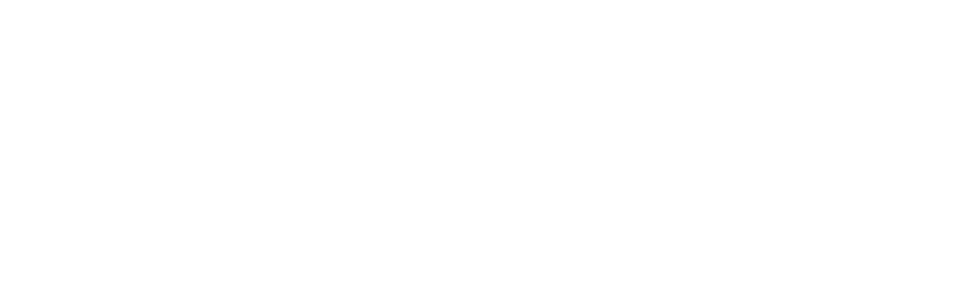
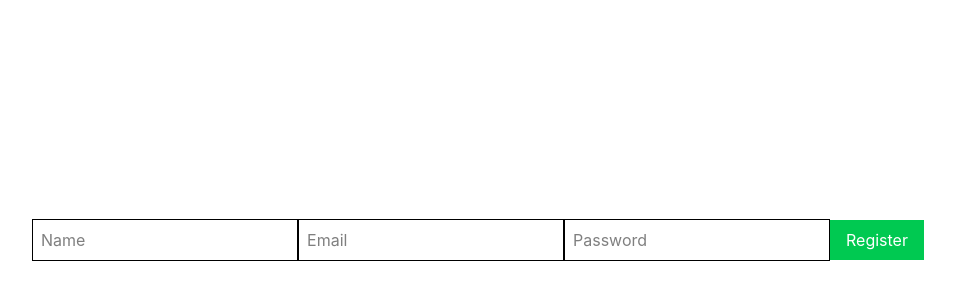
Before and after one commit to ejggonzales/blockchain-final-project, a React app in the folder frontend/: page /register in a window 1280 px wide. Before the commit this address had no page. Shown: the part 152-452 px from the top of the page, without its empty margins (162-1117 px from the left). Built offline with nearby package versions, Linux system fonts and the light colour scheme; the HTML template or start-up script is replaced by a standard one.

Commit message:
user registration added (not final)

```diff
--- a/frontend/src/App.jsx
+++ b/frontend/src/App.jsx
@@ -3,6 +3,7 @@
 import Login from "./pages/login";
 import OrganizerDashboard from "./pages/OrganizerPages/OrganizerDashboard";
 import UserDashboard from "./pages/UserPages/UserDashboard";
+import Register from "./pages/Register";
 
 function App() {
   return (
@@ -10,6 +11,7 @@
 
       <Routes>
         <Route path="/" element={<Login />} />
+        <Route path="/register" element={<Register />} />
         <Route
           path="/organizer-dashboard"
           element={<OrganizerDashboard />}
--- a/frontend/src/pages/Login.jsx
+++ b/frontend/src/pages/Login.jsx
@@ -1,48 +1,47 @@
-import React from 'react'
-import { useState } from "react";
+import React, { useState } from "react";
 import axios from "axios";
 import { useNavigate } from "react-router-dom";
 
 function Login() {
-
   const [email, setEmail] = useState("");
   const [password, setPassword] = useState("");
-
   const navigate = useNavigate();
 
   const handleLogin = async (e) => {
     e.preventDefault();
+    try {
+      const res = await axios.post("http://localhost:5000/api/auth/login", {
+        email,
+        password,
+      });
 
-    const res = await axios.post(
-      "http://localhost:5000/api/auth/login",
-      { email, password }
-    );
+      localStorage.setItem("token", res.data.token);
 
-    localStorage.setItem("token", res.data.token);
-
-    if (res.data.role === "organizer") {
-      navigate("/organizer-dashboard");
-    } else {
-      navigate("/user-dashboard");
+      if (res.data.role === "organizer") {
+        navigate("/organizer-dashboard");
+      } else {
+        navigate("/user-dashboard");
+      }
+    } catch (err) {
+      console.error(err);
+      alert("Login failed");
     }
   };
 
   return (
     <div className="flex h-screen justify-center items-center">
-
       <form onSubmit={handleLogin} className="space-y-4">
-
         <input
           type="email"
           placeholder="Email"
-          onChange={(e)=>setEmail(e.target.value)}
+          onChange={(e) => setEmail(e.target.value)}
           className="border p-2"
         />
 
         <input
           type="password"
           placeholder="Password"
-          onChange={(e)=>setPassword(e.target.value)}
+          onChange={(e) => setPassword(e.target.value)}
           className="border p-2"
         />
 
@@ -50,8 +49,16 @@
           Login
         </button>
 
+        <p className="text-sm text-center">
+          Don't have an account?{" "}
+          <span
+            className="text-blue-500 cursor-pointer underline"
+            onClick={() => navigate("/register")}
+          >
+            Register here
+          </span>
+        </p>
       </form>
-
     </div>
   );
 }
--- a/frontend/src/pages/Register.jsx
+++ b/frontend/src/pages/Register.jsx
@@ -0,0 +1,63 @@
+import { useState } from "react";
+import axios from "axios";
+
+function Register() {
+
+  const [name,setName] = useState("");
+  const [email,setEmail] = useState("");
+  const [password,setPassword] = useState("");
+
+  const handleRegister = async (e) => {
+    e.preventDefault();
+
+    await axios.post(
+      "http://localhost:5000/api/auth/register",
+      {
+        name,
+        email,
+        password
+      }
+    );
+
+    alert("Registration successful!");
+  };
+
+  return (
+
+    <div className="flex justify-center items-center h-screen">
+
+      <form onSubmit={handleRegister} className="space-y-4">
+
+        <input
+          type="text"
+          placeholder="Name"
+          onChange={(e)=>setName(e.target.value)}
+          className="border p-2"
+        />
+
+        <input
+          type="email"
+          placeholder="Email"
+          onChange={(e)=>setEmail(e.target.value)}
+          className="border p-2"
+        />
+
+        <input
+          type="password"
+          placeholder="Password"
+          onChange={(e)=>setPassword(e.target.value)}
+          className="border p-2"
+        />
+
+        <button className="bg-green-500 text-white px-4 py-2">
+          Register
+        </button>
+
+      </form>
+
+    </div>
+
+  );
+}
+
+export default Register;
```
Also changed, not shown: 1 other file (tests, documents, lock files or other folders).
